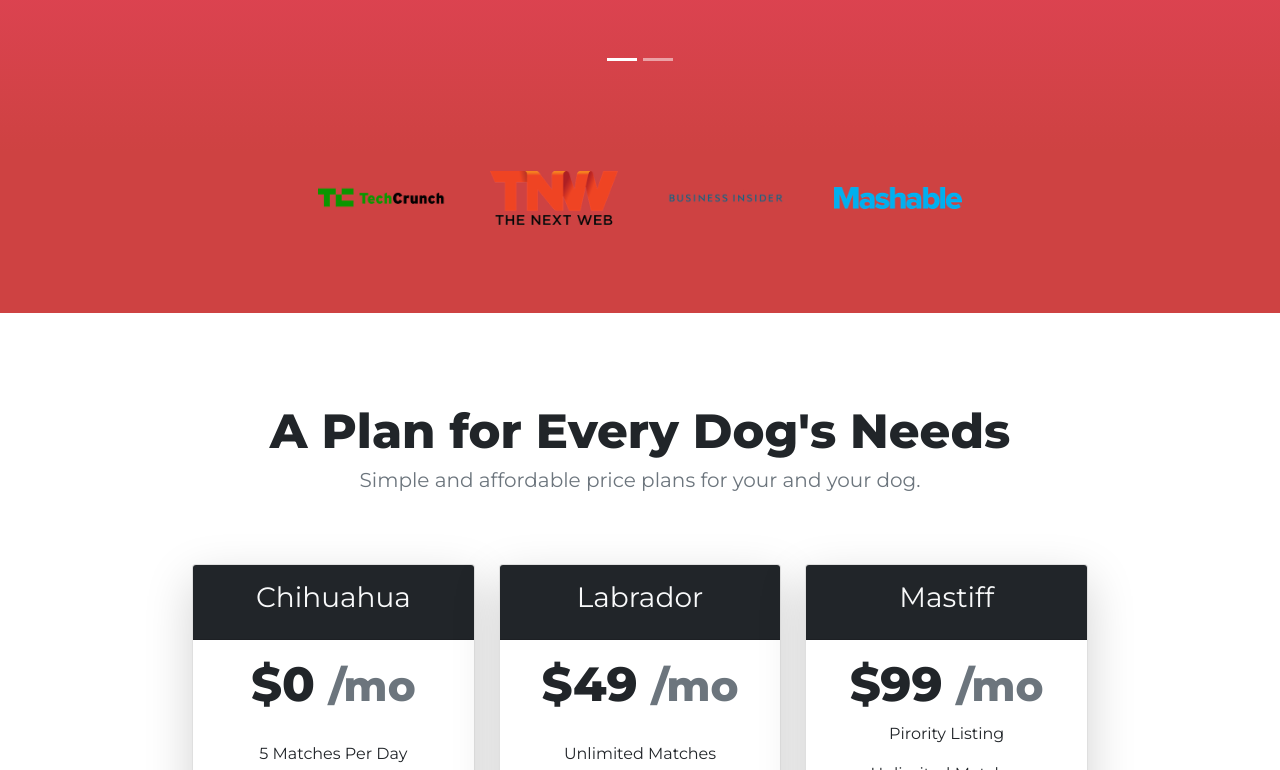
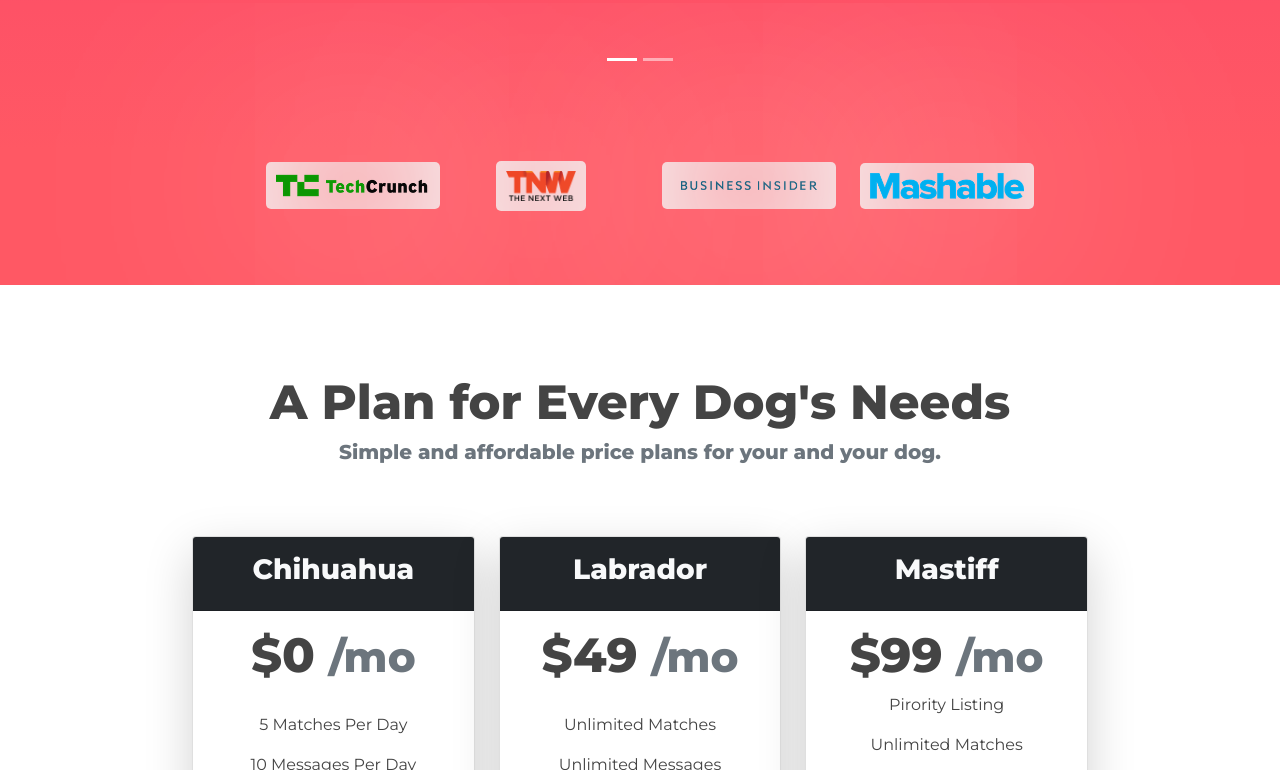
Before and after one commit to SGautam1108/TinDogWebsite, a plain HTML site: page index.html in a window 1280 px wide. Shown: the part 2030-2800 px from the top of the page. Drawn offline with nearby package versions, Linux system fonts and the light colour scheme.

Commit message:
Final Changes made

```diff
--- a/css/styles.css
+++ b/css/styles.css
@@ -9,6 +9,10 @@
     animation-name:fadeIn;
     animation-duration:1s;
     animation-timing-function: ease-in;
+}
+
+h1, h2, h3, h4, h5, h6{
+    font-weight: bold;
 }
 
 @keyframes fadeIn {
@@ -38,24 +42,36 @@
     padding: 7% 15%;
 }
 
+/* Color the sections */
+
+.white-section{
+    background-color: white;
+    color: #444444;
+}
+
+.colored-section{
+    color: white;
+}
+
 /* Header and Title */
 
 #header{
     background-image: linear-gradient(to top right, #fd297b, #ff5864, #ff655b );
-    color: white;
 }
 
 #header .container-fluid{
     padding: 3% 15% 10%;
+    text-align: left;
 }
 
 /* Navbar */
 .navbar{
     margin:0 0 4.5rem;
+    font-family: 'Ubuntu', sans-serif;
+
 }
 
 .navbar-brand{
-    font-family: 'Ubuntu', sans-serif;
     font-size: 2.5rem;
     font-weight: 400;
 }
@@ -70,11 +86,6 @@
     font-size: 1.25rem;
     font-weight:400;
 }
-
-.title{
-    text-align: left;
-}
-
 
 /* Download Button and App Mockup */
 
@@ -109,7 +120,6 @@
 /* Features of tindog */
 
 #features{
-    background-color: white;
     position: relative;
 }
 
@@ -145,8 +155,7 @@
 /* Testimonial */
 
 #testimonials{
-    background: linear-gradient(#fd4c68 30%, #e7435c 60%, #ce4242);
-    color: white;
+    background: linear-gradient(#fd4c68 60%, #ff5864);
     padding-bottom: 5%;
 }
 
@@ -186,21 +195,29 @@
 /* Press coverage */
 
 #press{
-    padding-bottom: 3%;
-    background-color: #ce4242;
+    padding-bottom: 5%;
+    background-color: #ff5864;
+}
+
+.press-row{
+    padding: 0 20%;
+    align-items: center;
 }
 
 .press-img{
-    width:10%;
-    height: 10%;
-    margin: 20px 20px 50px;
+    max-height: 50px;
+    max-width: 100%;
+    padding: 10px;
+    margin: 10px;
+    border-radius: 5px;
+    box-shadow: inset 0 0 100px whitesmoke, 0 0 300px white;
 }
+
 
 /* Call to action */
 
 #cta{
-    background-image: linear-gradient(#ff5864, #ff655b );
-    color:white;
+    background-image: linear-gradient(to top, #fd4c68, #ff5864);
     position: relative;
 }
 
@@ -241,7 +258,6 @@
 /* Contact and Copyright */
 
 #contact{
-    background-color: white;
     color: #8f8f8f;
 }
 
--- a/index.html
+++ b/index.html
@@ -28,7 +28,7 @@
 
 <body>
 
-  <section id="header">
+  <section id="header" class="colored-section">
 
     <div class="container-fluid">
 
@@ -78,7 +78,7 @@
 
   <!-- Features -->
 
-  <section id="features">
+  <section id="features" class="white-section">
 
     <div class="container-fluid">
       <div class="row">
@@ -105,9 +105,9 @@
 
   <!-- Testimonials -->
 
-  <section id="testimonials">
+  <section id="testimonials" class="colored-section">
 
-    <div id="testimonial-carousel" class="carousel carousel-light slide" data-bs-ride="carousel" data-bs-interval="10000" data-bs-wrap="true">
+    <div id="testimonial-carousel" class="carousel carousel-light slide" data-bs-ride="carousel" data-bs-interval="10000">
 
       <div class="carousel-inner">
 
@@ -157,18 +157,29 @@
 
   <!-- Press -->
 
-  <section id="press">
-    <img class="press-img" src="images/TechCrunch.png" alt="tc-logo">
-    <img class="press-img" src="images/tnw.png" alt="tnw-logo">
-    <img class="press-img" src="images/bizinsider.png" alt="biz-insider-logo">
-    <img class="press-img" src="images/mashable.png" alt="mashable-logo">
+  <section id="press" class="colored-section">
+
+    <div class="press-row row">
+      <div class="col-md-3">
+        <img class="press-img" src="images/TechCrunch.png" alt="tc-logo">
+      </div>
+      <div class="col-md-3">
+        <img class="press-img" src="images/tnw.png" alt="tnw-logo">
+      </div>
+      <div class="col-md-3">
+        <img class="press-img" src="images/bizinsider.png" alt="biz-insider-logo">
+      </div>
+      <div class="col-md-3">
+        <img class="press-img" src="images/mashable.png" alt="mashable-logo">
+      </div>
+    </div>
 
   </section>
 
 
   <!-- Pricing -->
 
-  <section id="pricing">
+  <section id="pricing" class="white-section">
 
     <div class="container-fluid">
       <h2 class="section-heading">A Plan for Every Dog's Needs</h2>
@@ -236,7 +247,7 @@
 
   <!-- Call to Action -->
 
-  <section id="cta">
+  <section id="cta" class="colored-section">
     <div class="container-fluid">
       <img class="cta-img cta-img-1" src="images/cta-1.jpg" alt="dog-image-1">
       <h2 class="section-heading cta-heading">Find the True Love of Your Dog's Life Today.</h2>
@@ -249,7 +260,7 @@
 
   <!-- Footer -->
 
-  <footer id="contact">
+  <footer id="contact" class="white-section">
     <div class="container-fluid">
       <a href="#" class="contact-link-icon"><i class="fab fa-instagram"></i></a>
       <a href="#" class="contact-link-icon"><i class="fab fa-facebook-f"></i></a>
```
